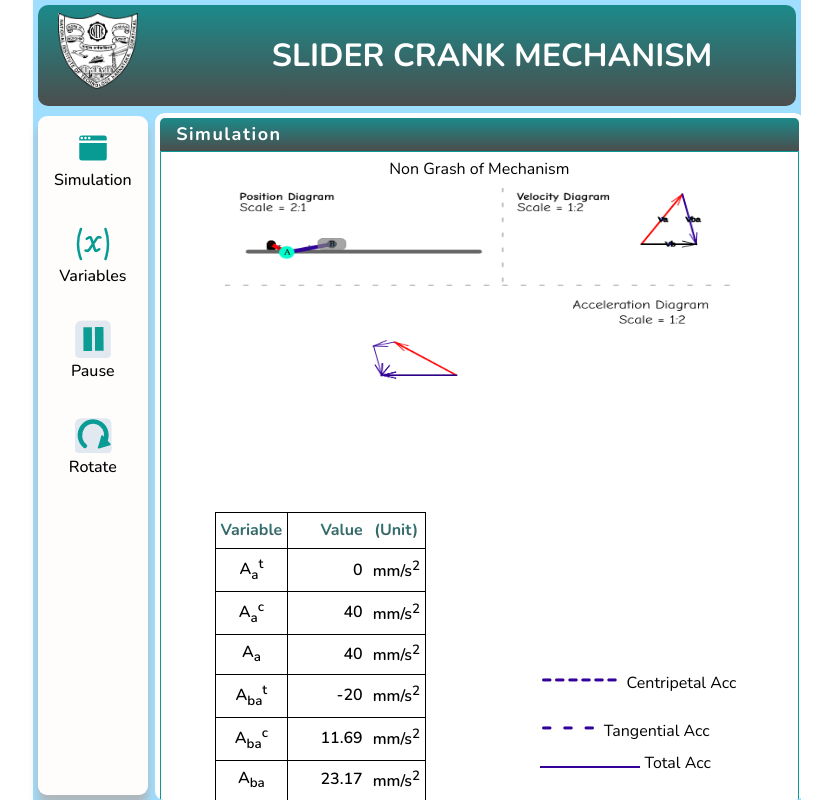
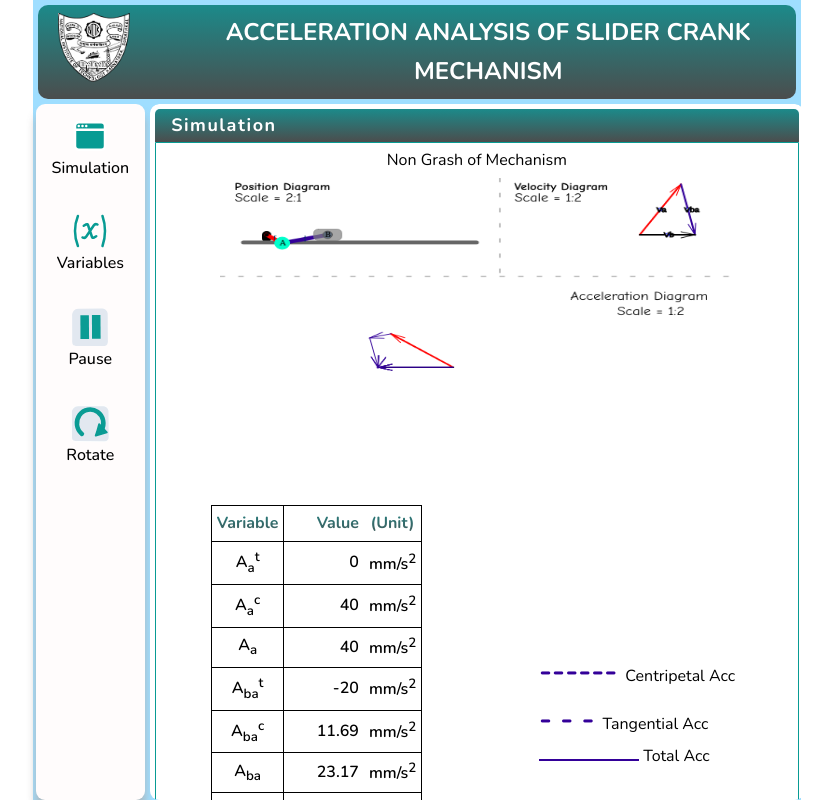
Before and after one commit to virtual-labs/exp-acceleration-analysis-slider-crank-nitk, a plain HTML site: page experiment/simulation/index.html in a window 1280 px wide. Shown: the whole page, without its empty margins (223-1055 px from the left). Drawn offline with nearby package versions, Linux system fonts and the light colour scheme.

Commit message:
Updated the title and table presentation

```diff
--- a/experiment/simulation/css/query.css
+++ b/experiment/simulation/css/query.css
@@ -47,9 +47,6 @@ em:current font size
   .div__control img {
     width: 3rem;
     height: 2.8rem;
-  }
-  #variables {
-    width: 201%;
   }
 }
 
--- a/experiment/simulation/css/style.css
+++ b/experiment/simulation/css/style.css
@@ -3,7 +3,7 @@
   display: grid;
   grid-template-columns: auto 1fr;
   grid-template-rows: auto 1fr;
-  height: 100vh;
+  max-height: 100vh;
 }
 .title-div-container {
   width: 100%;
@@ -42,9 +42,10 @@ h1 {
 
 .title-div h1 {
   justify-self: center;
-  font-size: 3.2rem;
+  font-size: 2.4rem;
   color: var(--clr-text-clr);
   text-transform: uppercase;
+  text-align: center;
 }
 
 /* ********************** */
@@ -60,7 +61,7 @@ h1 {
   background-color: #fffcfc;
   box-shadow: 0 1rem 1rem 0 rgba(177, 176, 176, 0.855);
   padding: 1.2rem 1.6rem;
-  margin: 0.5rem;
+  margin: 0 0.25rem;
   border-radius: 0.9rem;
   left: 0;
   cursor: pointer;
@@ -122,7 +123,7 @@ h1 {
   gap: 0.5rem;
   overflow-y: scroll;
   overflow-x: hidden;
-  margin: 0.25rem;
+  margin: 0 0.25rem;
   margin-bottom: 0;
   border-radius: 0.9rem;
   /* padding: 0.5rem; */
--- a/experiment/simulation/index.html
+++ b/experiment/simulation/index.html
@@ -45,7 +45,7 @@
         <div class="logo-div">
           <a href="#"><img src="images/logo_nitk.png" alt="Logo" class="logo" /></a>
         </div>
-        <h1>Slider Crank Mechanism</h1>
+        <h1>Acceleration analysis of Slider crank mechanism</h1>
       </div>
     </div>
       <div class="sidebar">
```
